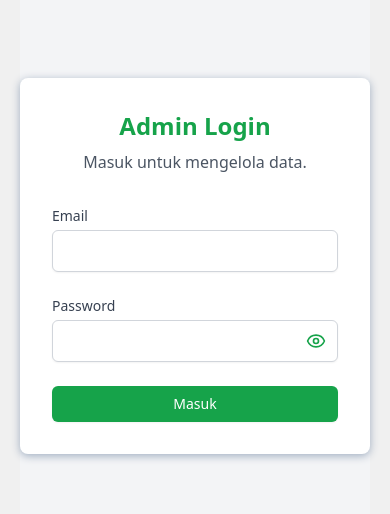
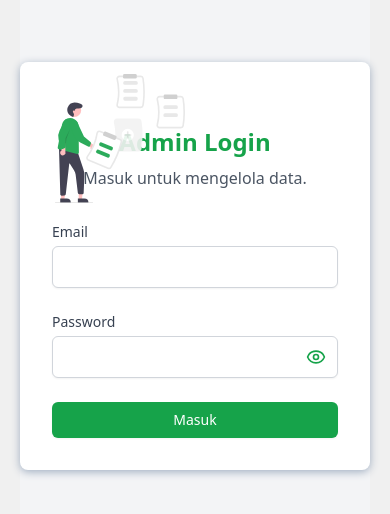
Before and after one commit to fmpangestu/food, a Next.js app: page /login in a window 390 px wide. Shown: the part 156-670 px from the top of the page. Built offline with nearby package versions, Linux system fonts and the light colour scheme.

Commit message:
update ui admin

```diff
--- a/src/components/auth/LoginAdmin.tsx
+++ b/src/components/auth/LoginAdmin.tsx
@@ -65,8 +65,15 @@ export default function LoginAdmin() {
           className="mx-auto"
         />
       </div>
-      <div className="w-full max-w-md p-8 space-y-8 bg-white rounded-lg shadow-[0px_2px_8px_0.1px_#a0aec0]">
-        <div className="text-center">
+      <div className="relative w-full max-w-md p-8 space-y-8 bg-white rounded-lg shadow-[0px_2px_8px_0.1px_#a0aec0]">
+        <Image
+          src="/admin.svg"
+          alt="Logo"
+          width={130}
+          height={130}
+          className="md:hidden absolute left-[10%] -translate-y-5 opacity-[90%]"
+        />
+        <div className="text-center block z-10">
           <h1 className="text-2xl font-bold text-green-600">Admin Login</h1>
           <p className="mt-2 text-gray-600">Masuk untuk mengelola data.</p>
         </div>
```
